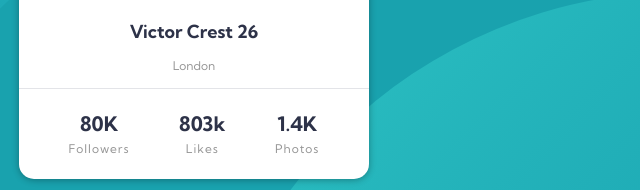
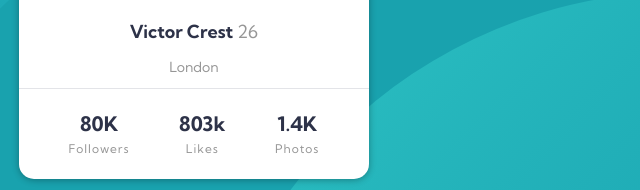
Before and after one commit to inkarr1/profile-card-component, a plain HTML site: page index.html in a window 1280 px wide. Shown: the part 409-599 px from the top of the page, 446-1086 px from the left. Drawn offline with Linux system fonts and the light colour scheme.

Commit message:
Agreglo del span

```diff
--- a/css/main.css
+++ b/css/main.css
@@ -69,12 +69,12 @@ h1{
     color: var(--color-text);
     font-size: 1.8rem;
 }
-.card-body-title span{
+h1 span{
     color: var(--alternative-color-text);
     font-weight: 400;
 }
 .card-body-subtitle{
-    font-size: 1.2rem;
+    font-size: 1.4rem;
     color: var(--alternative-color-text);
     margin-top: 1.5rem;
     margin-bottom: 2.8rem;
```
